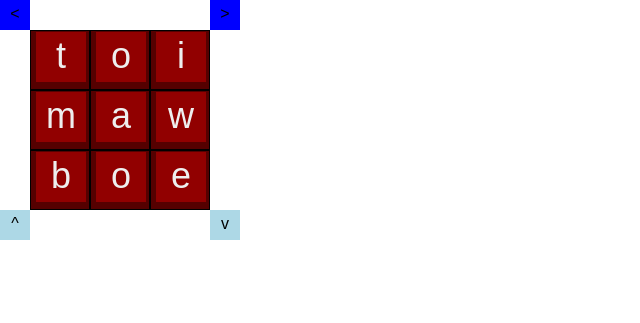
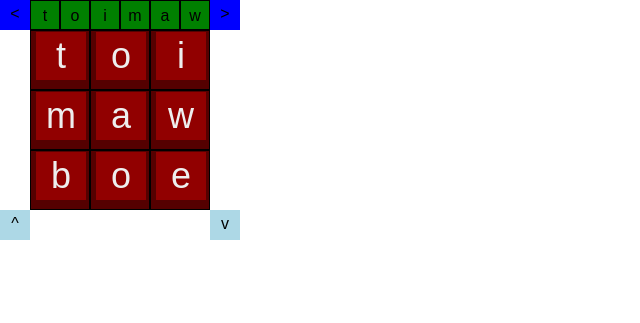
Before and after one commit to vijayrudraraju/nodemawb_old, a plain HTML site: page attachments/index.html in a window 1280 px wide. Shown: the whole page, without its empty margins (0-640 px from the left). Drawn offline with Linux system fonts and the light colour scheme.

Commit message:
rejigger dom module

```diff
--- a/attachments/index.html
+++ b/attachments/index.html
@@ -42,6 +42,8 @@
             <div class='corner bottom right'>
                 <p>v</p>
             </div>
+            <div class='mini-buffer top'>
+            </div>
             <div class='face'>
             </div>
         </div>
--- a/attachments/nodemawb-lib.js
+++ b/attachments/nodemawb-lib.js
@@ -1,3 +1,6 @@
+/* Layers :
+    dom -> indexing ->
+*/
 function Toi() {
     // turning arguments into an array
     var args = Array.prototype.slice.call(arguments),
@@ -54,24 +57,49 @@ Toi.prototype = {
 };
 Toi.modules = {};
 Toi.modules.dom = function(box) {
-    var face = document.getElementsByClassName('face')[0],
-        body = document.getElementsByClassName('body')[0],
-        canvas = document.getElementsByClassName('canvas')[0],
-        typePtr = 'letter',
-        faceTypes = {letter:{numCols:3,numRows:3},word:{numCols:2,numRows:3}},
-        faceObjArr = [],
-        faceObjTextArr = [],
-        maxNumCells = 18,
-        maxNumCols = 6,
-        maxNumRows = 3,
-        faceWidth = face.offsetWidth,
-        faceHeight = face.offsetHeight,
-        cellWidth = faceWidth/maxNumCols,
-        cellHeight = faceHeight/maxNumRows,
-        faceCellPos = new Array();
+    var body = document.getElementsByClassName('body')[0],
+        face = document.getElementsByClassName('face')[0],
+        miniBuffer = document.getElementsByClassName('mini-buffer')[0],
+        dom = {
+            face:{
+                     name:'face',
+                     root:face,
+                     width:face.offsetWidth,
+                     height:face.offsetHeight,
+                     cellWidth:0,
+                     cellHeight:0,
+                     currentType:'letter',
+                     types:{letter:{rows:3,cols:3},word:{rows:3,cols:2}},
+                     rows:3,
+                     cols:6,
+                     div:[],
+                     p:[],
+                     grid:[]
+                 },
+            'mini-buffer':{
+                name:'mini-buffer',
+                root:miniBuffer,
+                width:miniBuffer.offsetWidth,
+                height:miniBuffer.offsetHeight,
+                cellWidth:0,
+                cellHeight:0,
+                currentType:'letter',
+                types:{letter:{rows:1,cols:6},word:{rows:1,cols:3}},
+                rows:1,
+                cols:6,
+                div:[],
+                p:[],
+                grid:[]
+            }
+        };
 
-    function forEachFaceItem(arr,rows,cols,func) {
-        //console.log('forEachFaceItem',arr,func);
+    dom['face']['cellWidth'] = dom['face']['width']/dom['face']['cols'];
+    dom['face']['cellHeight'] = dom['face']['height']/dom['face']['rows'];
+    dom['mini-buffer']['cellWidth'] = dom['mini-buffer']['width']/dom['mini-buffer']['cols'];
+    dom['mini-buffer']['cellHeight'] = dom['mini-buffer']['height']/dom['mini-buffer']['rows'];
+
+    function forEachCell(arr,rows,cols,func) {
+        //console.log('forEachCell',arr,func);
         for (var i=0;i<rows;i++) {
             for (var j=0;j<cols;j++) {
                 func(arr[(i*cols)+j],i,j,(i*cols)+j,arr);
@@ -79,101 +107,129 @@ Toi.modules.dom = function(box) {
         }
     }
 
-    (function generateFaceCellPositions(arr) {
-        arr.length = maxNumRows*maxNumCols;
-        forEachFaceItem(arr,maxNumRows,maxNumCols,function(item,row,col,index,thisArr){
-            thisArr[index] = {x:col*cellWidth,y:row*cellHeight};
+    function generateDomSet(domArrange) {
+        domArrange['root'].innerHTML = '';
+        for (var i=0;i<domArrange['rows']*domArrange['cols'];i++) {
+            domArrange['div'][i] = document.createElement('div');
+            domArrange['p'][i] = document.createElement('p');
+            domArrange['div'][i].appendChild(domArrange['p'][i]);
+            domArrange['root'].appendChild(domArrange['div'][i]);
+        }
+    }
+    function clearDomSet(domArrange) {
+        for (var i=0;i<domArrange['div'].length;i++) {
+            clearDiv(domArrange['div'][i]);
+            clearP(domArrange['p'][i]);
+        }
+    }
+
+    function setDiv(el, x, y, name, type) {
+        //console.log('arr',arr);
+        el.style.left = x+'px';
+        el.style.top = y+'px';
+        el.style.display = 'block';
+        el.className = name+'-obj '+type;
+    }
+    function clearDiv(el) {
+        el.style.left = 0;
+        el.style.top = 0;
+        el.style.display = 'none';
+    }
+
+    function setP(el, text, name, type) {
+        el.innerHTML = text;
+        el.className = 'inner-'+name+'-obj '+type;
+    }
+    function clearP(el) {
+        el.innerHTML = '';
+    }
+
+    function populateGrid(domArrange) {
+        domArrange['grid'].length = domArrange['rows']*domArrange['cols'];
+        forEachCell(domArrange['grid'],domArrange['rows'],domArrange['cols'],function(item,row,col,index,thisArr){
+            thisArr[index] = {x:col*domArrange['cellWidth'],y:row*domArrange['cellHeight']};
         });
-    }(faceCellPos));
+    }
 
-    box.createFace = function() {
-        face.innerHTML = '';
-        for (var i=0;i<maxNumCells;i++) {
-            faceObjArr[i] = document.createElement('div');
-            faceObjTextArr[i] = document.createElement('p');
-            faceObjArr[i].appendChild(faceObjTextArr[i]);
-            face.appendChild(faceObjArr[i]);
+    function setType(domArrange,type) {
+        domArrange['currentType'] = type;
+    }
+    function setDomArrangement(domArrange, type, pointer, data) {
+        var numRows = domArrange['types'][type]['rows'],
+            numCols = domArrange['types'][type]['cols'],
+            objWidth = domArrange['width']/numCols,
+            objHeight = domArrange['height']/numRows;
+        //console.log(objWidth,objHeight,domArrange['cellWidth'],domArrange['cellHeight']);
+
+        clearDomSet(domArrange);
+        setType(domArrange,type);
+
+        // set positions
+        forEachCell(domArrange['div'],numRows,numCols,
+                function(item,row,col,calcIndex,thisArr) {
+                    // calc correspondance b/w cells and objs
+                    //console.log(calcIndex,objWidth/domArrange['cellWidth'],objHeight/domArrange['cellHeight']);
+                    setDiv(item,col*objWidth,row*objHeight,domArrange['name'],type);
+                });
+        // set text
+        forEachCell(domArrange['p'],numRows,numCols,
+                function(item,row,col,calcIndex) {
+                    setP(item,data[pointer][type+'hood'][calcIndex],domArrange['name'],type);
+                });
+    }
+
+
+
+    box.initDom = function(data) {
+        populateGrid(dom['face']);
+        populateGrid(dom['mini-buffer']);
+        generateDomSet(dom['face']);
+        generateDomSet(dom['mini-buffer']);
+        setDomArrangement(dom['face'],'letter','toimawb',data);
+        setDomArrangement(dom['mini-buffer'],'letter','toimawb',data);
+    };
+    box.updateDom = function(name,xIn,yIn) {
+        //console.log(name,xIn,yIn);
+        var type = dom[name]['currentType'];
+
+        var numRows = dom[name]['types'][type]['rows'],
+            numCols = dom[name]['types'][type]['cols'],
+            objWidth = dom[name]['width']/numCols,
+            objHeight = dom[name]['height']/numRows,
+            // figure out position from mousePosition
+            x = Math.floor((xIn-dom[name]['root'].offsetLeft+body.scrollLeft) / objWidth),
+            y = Math.floor((yIn-dom[name]['root'].offsetTop+body.scrollTop) / objHeight);
+        console.log(name,x,y);
+    };
+    /*
+    box.updateFace = function(xIn,yIn) {
+        if (xIn > 210 || xIn < 30) {
+            return;
         }
-    };
-    box.clearFace = function() {
-        for (var i=0;i<faceObjArr.length;i++) {
-            this.clearFaceObjPos(faceObjArr[i]);
-            this.clearFaceObjText(faceObjTextArr[i]);
+        if (yIn > 210 || yIn < 30) {
+            return;
         }
-    };
-    box.setFace = function(pointer, data) {
+
         var objCount = 0,
             numRows = faceTypes[typePtr]['numRows'],
             numCols = faceTypes[typePtr]['numCols'],
-            objWidth = faceWidth/numCols;
-
-        this.clearFace();
-
-        //console.log('box.setFace',objWidth,cellWidth);
-
-        forEachFaceItem(faceObjTextArr,numRows,numCols,
-                function(item,row,col,calcIndex) {
-                    box.setFaceObjText(item,data[pointer][typePtr+'hood'][calcIndex]);
-                });
-        forEachFaceItem(faceObjArr,numRows,numCols,
-                function(item,row,col,calcIndex) {
-                    // calc correspondance b/w cells and objs
-                    box.setFaceObjPos(item,calcIndex*(objWidth/cellWidth));
-                });
-    };
-    box.updateFace = function(xIn,yIn) {
+            objWidth = faceWidth/numCols,
+            objHeight = faceHeight/numRows,
         // figure out position from mousePosition
-        var x = Math.floor((xIn-canvas.offsetLeft+body.scrollLeft) / cellWidth);
-        var y = Math.floor((yIn-canvas.offsetTop+body.scrollTop) / cellHeight);
+            x = Math.floor((xIn-face.offsetLeft+body.scrollLeft) / objWidth),
+            y = Math.floor((yIn-face.offsetTop+body.scrollTop) / objHeight);
 
         // calculate index based on position
         var index = x+(3*y);
+        console.log(box.getFaceObjText(index));
+        this.setFace(box.getFaceObjText(index),box.docs);
     };
-
-    box.setFaceObjText = function(el, text) {
-        el.innerHTML = text;
+    */
+    /*
+    box.getFaceObjText = function(index) {
+        return faceObjTextArr[index].innerHTML;
     }
-    box.clearFaceObjText = function(el) {
-        el.innerHTML = '';
-    };
-
-    box.setFaceObjPos = function(el, cellIndex) {
-        el.style.left = faceCellPos[cellIndex].x+'px';
-        el.style.top = faceCellPos[cellIndex].y+'px';
-        el.style.display = 'block';
-    };
-    box.clearFaceObjPos = function(el) {
-        el.style.left = 0;
-        el.style.top = 0;
-        el.style.display = 'none';
-    };
-
-    box.setFaceType = function(type) {
-        typePtr = type;
-
-        var padding = 2+8,
-            innerPadding = 6,
-            numCols = faceTypes[typePtr]['numCols'],
-            numRows = faceTypes[typePtr]['numRows'],
-            objWidth = faceWidth/numCols,
-            objHeight = faceHeight/numRows;
-
-        console.log('box.setFaceType',typePtr,faceObjArr,faceTypes,numCols,numRows);
-
-        /* set sizes of face objs */
-        forEachFaceItem(faceObjArr,numRows,numCols,
-                function(item) {
-                    item.style.width = objWidth-padding+'px';
-                    item.style.height = objHeight-padding+'px';
-                    item.className = type+' face-obj';
-                });
-        forEachFaceItem(faceObjTextArr,numRows,numCols,
-                function(item) {
-                    item.style.width = objWidth-padding-innerPadding+'px';
-                    item.style.height = objHeight-padding-innerPadding+'px';
-                    item.className = 'inner-'+type+' inner-face-obj';
-                });
-    };
+    */
 };
 Toi.modules.database = function(box) {
     box.docs = {};
@@ -191,7 +247,7 @@ Toi.modules.process = function(box) {
         }
     }
 
-    box.calcPartialHood = function(obj, array, hoodSize) {
+    function calcPartialHood(obj, array, hoodSize) {
         //console.log('calcHood begin', obj, array, array.length);
         var pairs = _.pairs(obj);
         var sortedPairs = _.sortBy(pairs, function(innerEl, innerI, innerList) {
@@ -207,12 +263,12 @@ Toi.modules.process = function(box) {
             array[i] = sortedPairs[i-currentLength][0];
         }
         //console.log('calcHood end', obj, array, array.length);
-    };
-    box.calcCompleteHood = function(docs, atom, firstType, secondType, targetSize) {
+    }
+    function calcCompleteHood(docs, atom, firstType, secondType, targetSize) {
 
         var firstObj = atom[firstType+'s'];
         var firstArr = atom[firstType+'hood'];
-        this.calcPartialHood(firstObj,firstArr, targetSize);
+        calcPartialHood(firstObj,firstArr, targetSize);
 
         var secondPointer = atom[secondType+'hood'][0];
         if (secondPointer === undefined) {
@@ -220,7 +276,7 @@ Toi.modules.process = function(box) {
         }
         var secondObj = getAtom(docs,secondPointer)[firstType+'s'];
         if (firstArr.length < targetSize) {
-            this.calcPartialHood(secondObj, firstArr, targetSize);
+            calcPartialHood(secondObj, firstArr, targetSize);
         }
 
         var thirdPointer = atom[secondType+'hood'][1];
@@ -229,7 +285,7 @@ Toi.modules.process = function(box) {
         }
         var thirdObj = getAtom(docs,thirdPointer)[firstType+'s'];
         if (firstArr.length < targetSize) {
-            this.calcPartialHood(thirdObj, firstArr, targetSize);
+            calcPartialHood(thirdObj, firstArr, targetSize);
         }
 
         var fourthPointer = atom[secondType+'hood'][2];
@@ -238,9 +294,9 @@ Toi.modules.process = function(box) {
         }
         var fourthObj = getAtom(docs,fourthPointer)[firstType+'s'];
         if (firstArr.length < targetSize) {
-            this.calcPartialHood(fourthObj, firstArr, targetSize);
+            calcPartialHood(fourthObj, firstArr, targetSize);
         }
-    };
+    }
     box.calcNeighborhoods = function(docs) {
         var that = this;
 
@@ -250,15 +306,15 @@ Toi.modules.process = function(box) {
 
         _.each(docs, function(atom, i, list) {
             //console.log('letter',atom['_id'], atom);
-            that.calcCompleteHood(docs, atom, 'letter', 'letter', LETTERHOODSIZE);
+            calcCompleteHood(docs, atom, 'letter', 'letter', LETTERHOODSIZE);
         });
         _.each(docs, function(atom, i, list) {
             //console.log('word',atom['_id'], atom);
-            that.calcCompleteHood(docs, atom, 'word', 'word', WORDHOODSIZE);
+            calcCompleteHood(docs, atom, 'word', 'word', WORDHOODSIZE);
         });
         _.each(docs, function(atom, i, list) {
             //console.log('paragraph',atom['_id'], atom);
-            that.calcCompleteHood(docs, atom, 'paragraph', 'word', PARAGRAPHHOODSIZE);
+            calcCompleteHood(docs, atom, 'paragraph', 'word', PARAGRAPHHOODSIZE);
         });
 
         console.log('initial parse complete',docs);
@@ -291,7 +347,7 @@ Toi.modules.parse = function(box) {
         return 1/Math.pow(i,2);
     }
 
-    box.parseAlphabet = function(docs, letters) {
+    function parseAlphabet(docs, letters) {
         for (var i=0;i<letters.length;i++) {
             var thisLetter = letters[i];
             var thisAtom;
@@ -311,14 +367,14 @@ Toi.modules.parse = function(box) {
             //console.log('letters[i]', docs[letters[i]]);
         }
 
-    };
-    box.parseWordset = function(docs, words) {
+    }
+    function parseWordset(docs, words) {
 
         for (var i=0;i<words.length;i++) {
             var thisWord = words[i];
 
             // perform lower level processing
-            this.parseAlphabet(docs, thisWord);
+            parseAlphabet(docs, thisWord);
 
             // perform higher level processing
             // iterate through letters
@@ -343,14 +399,14 @@ Toi.modules.parse = function(box) {
                 }
             }
         }
-    };
+    }
     box.parseParagraphset = function(docs, paragraphs) {
 
         for (var i=0;i<paragraphs.length;i++) {
             var thisPara = paragraphs[i];
 
             // perform lower level processing
-            this.parseWordset(docs, thisPara);
+            parseWordset(docs, thisPara);
 
             // perform higher level processing
             // iterate through words
@@ -384,32 +440,31 @@ Toi.modules.parse = function(box) {
 Toi.modules.event = function(box) {
 };
 Toi.modules.ajax = function(box) {
-    box.makeRequest = function() {};
-    box.getResponse = function() {};
+    //box.makeRequest = function() {};
+    //box.getResponse = function() {};
 };
 Toi('*', function(box) {
     console.log(box,box.starter);
-    box.createFace();
-    box.setFaceType('letter');
+
     box.parseParagraphset(box.docs,box.starter);
     box.calcNeighborhoods(box.docs);
 
-    var frameMouseClickFunc = function(ev) {
+    var faceHammer = new Hammer(document.getElementsByClassName('face')[0]);
+    faceHammer.ontap = function(ev) {
         console.log(ev);
-        box.updateFace(ev.position[0].x,ev.position[0].y);
-    };
-    var frameMouseMoveFunc = function(ev) {
-        box.updateFace(ev.x,ev.y);
+        if (ev.position) {
+            box.updateDom('face',ev.position[0].x,ev.position[0].y);
+        }
     };
 
-    var hammer = new Hammer(document.getElementsByClassName('canvas')[0]);
-    hammer.ontap = frameMouseClickFunc;
-
-    function setContext(pointer) {
-        //setPointer(pointer);
-        box.setFace(pointer,box.docs);
-    }
+    var miniBufferHammer = new Hammer(document.getElementsByClassName('mini-buffer')[0]);
+    miniBufferHammer.ontap = function(ev) {
+        console.log(ev);
+        if (ev.position) {
+            box.updateDom('mini-buffer',ev.position[0].x,ev.position[0].y);
+        }
+    };
 
     // initial state
-    setContext('toimawb');
+    box.initDom(box.docs);
 });
--- a/attachments/toimawb.css
+++ b/attachments/toimawb.css
@@ -2,45 +2,34 @@
 html{-webkit-tap-highlight-color:rgba(0,0,0,0);padding:0px;margin:0px;border:0px;width:240px}
 body, div{padding:0px;margin:0px;border:0px;font-family:sans-serif}
 
-h1{font-size:60px;font-family:sans-serif;font-style:normal;font-weight:400;padding:0px;margin:0px;border:0px}
-h2{font-size:30px;font-family:sans-serif;font-style:normal;font-weight:400;padding:0px;margin:0px;border:0px}
 p{word-wrap:break-word;margin:0}
-
-button{font-family:sans-serif;font-style:normal;font-weight:400;padding:0px;margin:0px}
-textarea{font-size:35px;font-family:sans-serif;font-style:normal;font-weight:400;width:578px;height:214px;margin-top:20px;padding:10px;resize:none}
 
 
 
 /* top-level elements*/
-.body{float:left;min-width:240px;min-height:320px}
-
-
-/* frame elements */
-/*
-.marker{position:absolute;border-radius:53px;-moz-border-radius:53px;-webkit-border-radius:53px;background:black;border:1px dashed white;text-align:center;color:white}
-.inner-marker{border-radius:53px;-moz-border-radius:53px;-webkit-border-radius:53px;background:white;border:1px dashed black}
-
-.option.one{background:red;border:1px dashed black}
-.option.two{background:green;border:1px dashed black}
-.option.three{background:blue;border:1px dashed black}
-.option > p{padding-top:14px}
-*/
+.body{float:left;min-width:240px;min-height:240px}
 
 
 
+/* face elements */
+.face-obj{position:absolute;text-align:center;border:1px solid black;padding:1px 3px 7px 5px}
+.face-obj.letter{width:50px;height:50px;background:#500;font-size:36px;color:#eee}
+.face-obj.word{background:#050;font-size:18px;color:#eee}
+.face-obj.paragraph{background:#005;font-size:14px;color:#eee}
 
-/* paragraph elements */
-.face-obj{padding:1px 3px 7px 5px}
 .inner-face-obj{padding:3px}
+.inner-face-obj.letter{background:#910000}
+.inner-face-obj.word{background:#009100}
+.inner-face-obj.paragraph{background:#000091}
 
-.letter{position:absolute;background:#500;border:1px solid black;text-align:center;font-size:36px;color:#eee}
-.inner-letter{background:#910000}
 
-.word{position:absolute;background:#050;border:1px solid black;text-align:center;font-size:18px;color:#eee}
-.inner-word{background:#009100}
 
-.paragraph{position:absolute;background:#005;border:1px solid black;font-size:14px;color:#eee}
-.inner-paragraph{background:#000091}
+/* miniBuffer elements */
+.mini-buffer-obj{position:absolute;text-align:center;border:1px solid black}
+.mini-buffer-obj.letter{width:28px;height:28px}
+
+.inner-mini-buffer-obj{}
+.inner-mini-buffer-obj.letter{padding:6px}
 
 
 
@@ -51,11 +40,12 @@ textarea{font-size:35px;font-family:sans-serif;font-style:normal;font-weight:400
 
 
 
-/* sketch */
+/* top level */
 .canvas{position:relative;clear:both;float:left;width:240px;height:240px;background:white}
 .corner{position:absolute;width:30px;height:30px;background:blue}
 .corner.bottom{background:lightBlue}
 .corner p{text-align:center;margin:5px}
+.mini-buffer{position:absolute;width:180px;height:30px;background:green;left:30px}
 .top{top:0}
 .bottom{bottom:0}
 .left{left:0}
```
